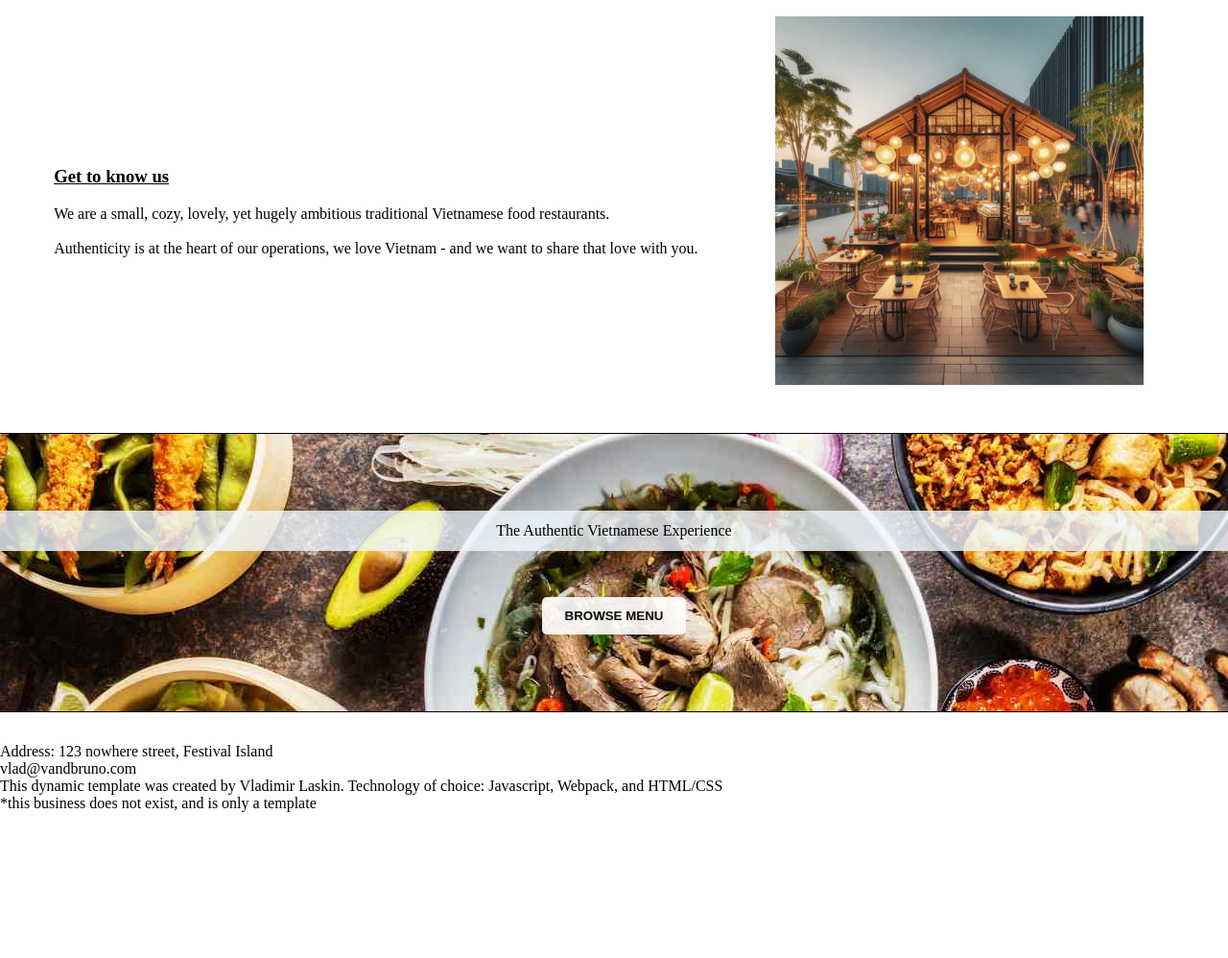
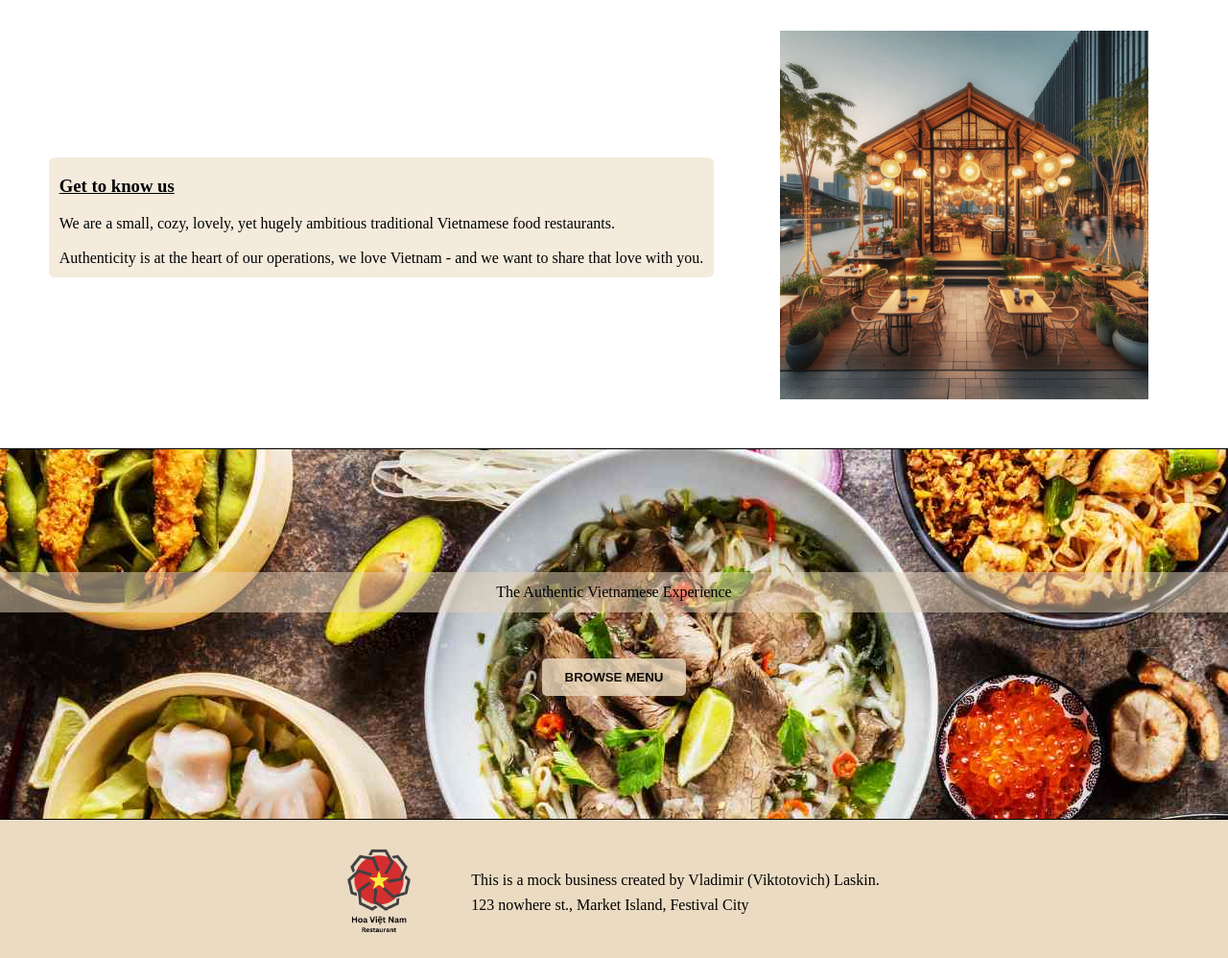
Before and after one commit to Viktotovich/restaurant-template, a website built with webpack: page src/index.html in a window 1280 px wide. Shown: the part 446-1444 px from the top of the page at 96% size. Before the commit the page ends 1292 px from the top, so only its background shows below. Built offline with nearby package versions, Linux system fonts and the light colour scheme.

Commit message:
"Created a satisfactory version of Home - added TODO as well. Colors look okay, design is not per standards - but works for an mvp"

```diff
--- a/src/index.html
+++ b/src/index.html
@@ -19,23 +19,20 @@
         </header>
       </div>
       <div class="mock-logotype-container">
-        <div id="mock-logotype">I am a logo</div>
-        <div id="mock-restaurant-name">V's Vietnam Shack</div>
+        <div id="mock-logotype"></div>
       </div>
     </div>
     <div id="content"></div>
     <!--Keep footer everywhere-->
-    <div id="footer-container">
-      <div class="address">
-        Address: <span>123 nowhere street, Festival Island</span>
+    <div id="footer">
+      <div class="mock-logotype-container">
+        <div id="mock-logotype"></div>
       </div>
-      <div class="email">vlad@vandbruno.com</div>
-      <div class="credits">
-        This dynamic template was created by Vladimir Laskin. Technology of
-        choice: Javascript, Webpack, and HTML/CSS
-      </div>
-      <div id="disclamer">
-        *this business does not exist, and is only a template
+      <div class="footer-info-container">
+        <div class="disclamer">
+          This is a mock business created by Vladimir (Viktotovich) Laskin.
+        </div>
+        <div class="address">123 nowhere st., Market Island, Festival City</div>
       </div>
     </div>
   </body>
--- a/src/styles.css
+++ b/src/styles.css
@@ -1,6 +1,7 @@
 :root {
   --shadow-default: 0px 5px 10px rgba(0, 0, 0, 0.1);
-  --main-color-scheme: rgb(243, 206, 151);
+  --main-color-scheme: rgba(233, 215, 188, 0.5);
+  --main-color-scheme-opaque: rgba(233, 215, 188, 0.9);
   margin: 0;
   padding: 0;
   box-sizing: border-box;
@@ -19,6 +20,7 @@ body {
   align-items: center;
   justify-content: space-between;
   padding: 0 2rem 0 0;
+  background-color: var(--main-color-scheme);
   /* position: absolute; */
   /* The only fix is to re-add the images un-scaled-down */
 }
@@ -85,7 +87,6 @@ header {
 .carousel {
   width: 100vw;
   position: relative;
-  margin: 1rem 0;
 }
 
 .image-container img {
@@ -115,7 +116,7 @@ header {
 }
 
 #home-content {
-  margin: 2rem 0;
+  margin: 2rem 0 0;
 }
 
 .restaurant-image-container .restaurant-image {
@@ -130,12 +131,18 @@ header {
   align-items: center;
 }
 
+.about-us-description {
+  background-color: var(--main-color-scheme);
+  padding: 0 0.7rem 0.7rem;
+  border-radius: 6px;
+}
+
 .about-us-title {
   text-decoration-line: underline;
 }
 
 .cta-container {
-  padding: 5rem 0;
+  padding: 8rem 0;
   border-top: 1px solid black;
   border-bottom: 1px solid black;
   text-align: center;
@@ -144,7 +151,7 @@ header {
 }
 
 .food-icon {
-  background-color: rgba(240, 248, 255, 0.8);
+  background-color: var(--main-color-scheme);
   padding: 0.75rem 0;
 }
 
@@ -155,7 +162,7 @@ header {
   border-radius: 5px;
   margin: 3rem 0.5rem 0;
   opacity: 0.9;
-  background-color: white;
+  background-color: var(--main-color-scheme-opaque);
   font-weight: bold;
 }
 
@@ -165,3 +172,33 @@ header {
 }
 
 /* Footer */
+#footer {
+  background-color: var(--main-color-scheme-opaque);
+  padding: 0.5rem 1rem;
+  display: flex;
+  align-items: center;
+  justify-content: center;
+}
+
+.footer-info-container {
+  padding: 0rem 2rem;
+}
+
+.disclamer {
+  margin: 0.5rem 0;
+}
+
+#mock-logotype {
+  background-image: url(../src/images/restaurant-logo.png);
+  padding: 4rem;
+  background-size: cover;
+}
+
+/* TODO:
+1 - Make the header more lively and sticky
+2 - Find the brand colors and apply them
+3 - Have dynamic text over the carousel
+4 - Work on other pages and the actual menu:
+  i - Menu: 6-7 very generic dishes, but added it to a separate menu images folder to not mix up with other images
+  ii - Contact Us: Our contact, and a contact form (basic)
+*/
```
Also changed, not shown: src/images/restaurant-logo.png (added).
